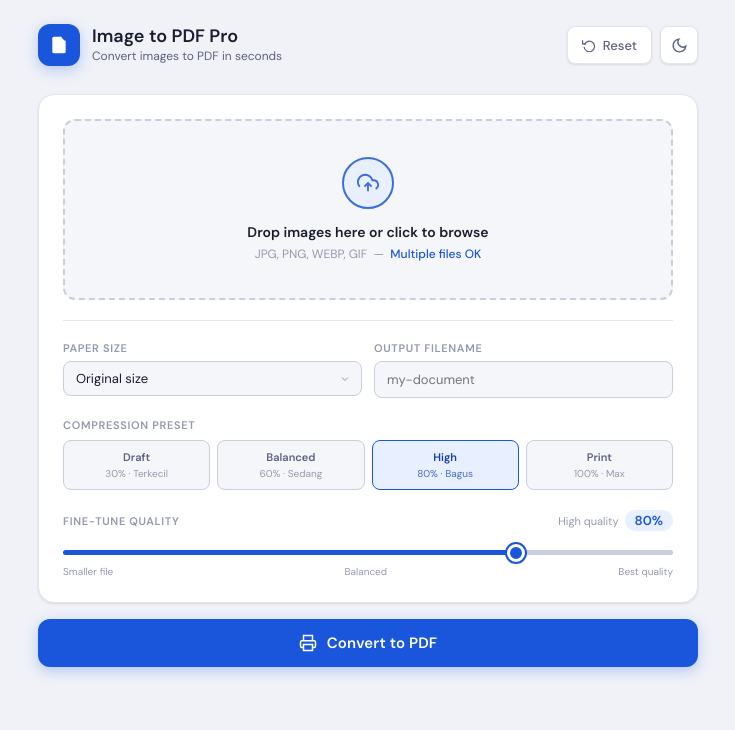
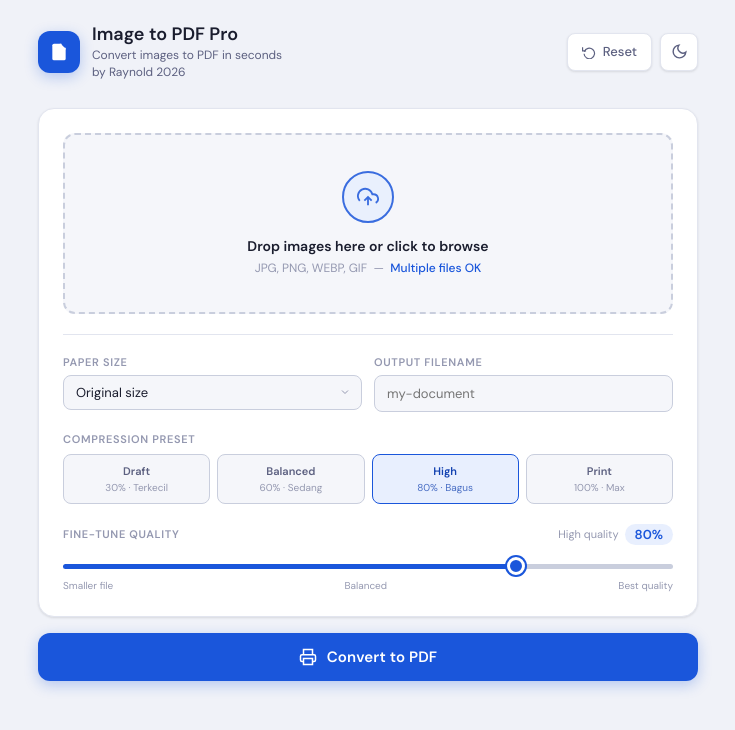
Before and after one commit to Raynoldlibrian/image2pdf, a plain HTML site: page index.html in a window 1280 px wide. Shown: the whole page, without its empty margins (272-1007 px from the left). Drawn offline with nearby package versions, Linux system fonts and the light colour scheme.

Commit message:
Update index.html

```diff
--- a/index.html
+++ b/index.html
@@ -558,6 +558,7 @@ input[type="range"]::-webkit-slider-thumb:hover { transform: scale(1.15); }
       <div>
         <div class="brand-name">Image to PDF Pro</div>
         <div class="brand-sub">Convert images to PDF in seconds</div>
+        <div class="brand-sub">by Raynold 2026</div>
       </div>
     </div>
     <div class="topbar-actions">
```
